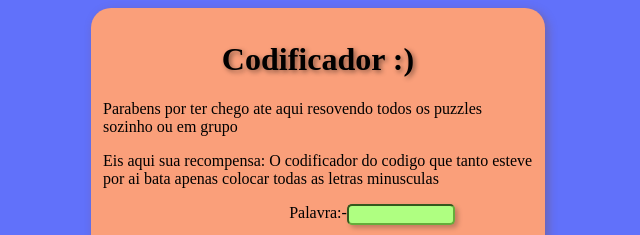
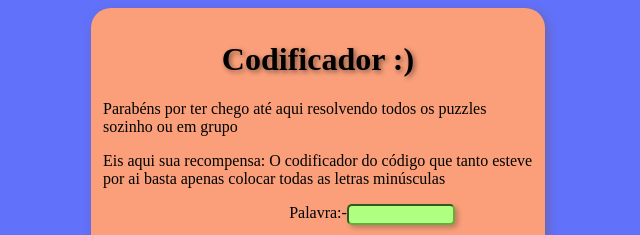
Before and after one commit to RodahnosGamer/codificador, a plain HTML site: page index.html in a window 1280 px wide. Shown: the top 235 px of the page, 322-962 px from the left. Drawn offline with Linux system fonts and the light colour scheme.

Commit message:
Update index.html

```diff
--- a/index.html
+++ b/index.html
@@ -30,8 +30,8 @@
     <div class="blockinput"> </div>
     <main>
         <h1> Codificador :)</h1>
-        <p class="normaltext"> Parabens por ter chego ate aqui resovendo todos os puzzles sozinho ou em grupo</p>
-        <p class="normaltext"> Eis aqui sua recompensa: O codificador do codigo que tanto esteve por ai bata apenas colocar todas as letras minusculas</p>
+        <p class="normaltext"> Parabéns por ter chego até aqui resolvendo todos os puzzles sozinho ou em grupo</p>
+        <p class="normaltext"> Eis aqui sua recompensa: O codificador do código que tanto esteve por ai basta apenas colocar todas as letras minúsculas</p>
         <p id= "final1"></p>
         <p id= "final2"></p>
         <p id= "final3"></p>
```
